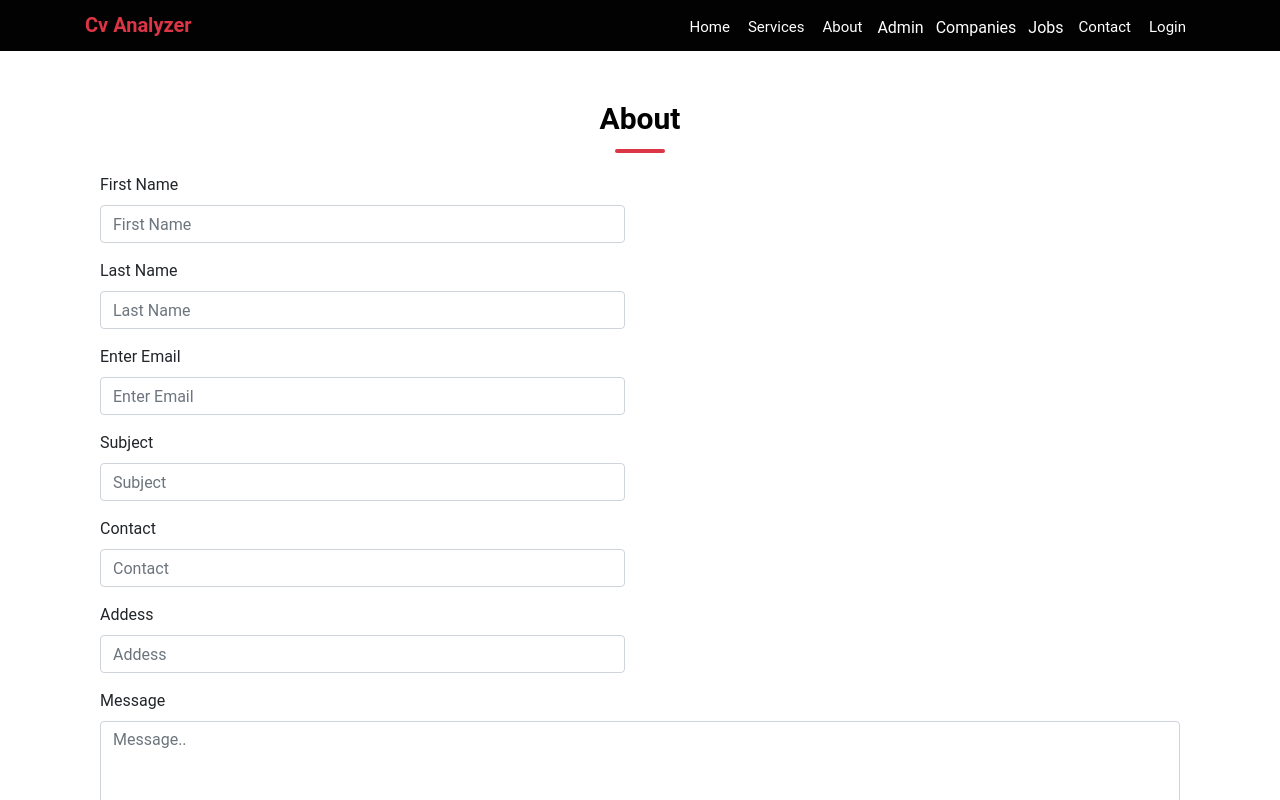
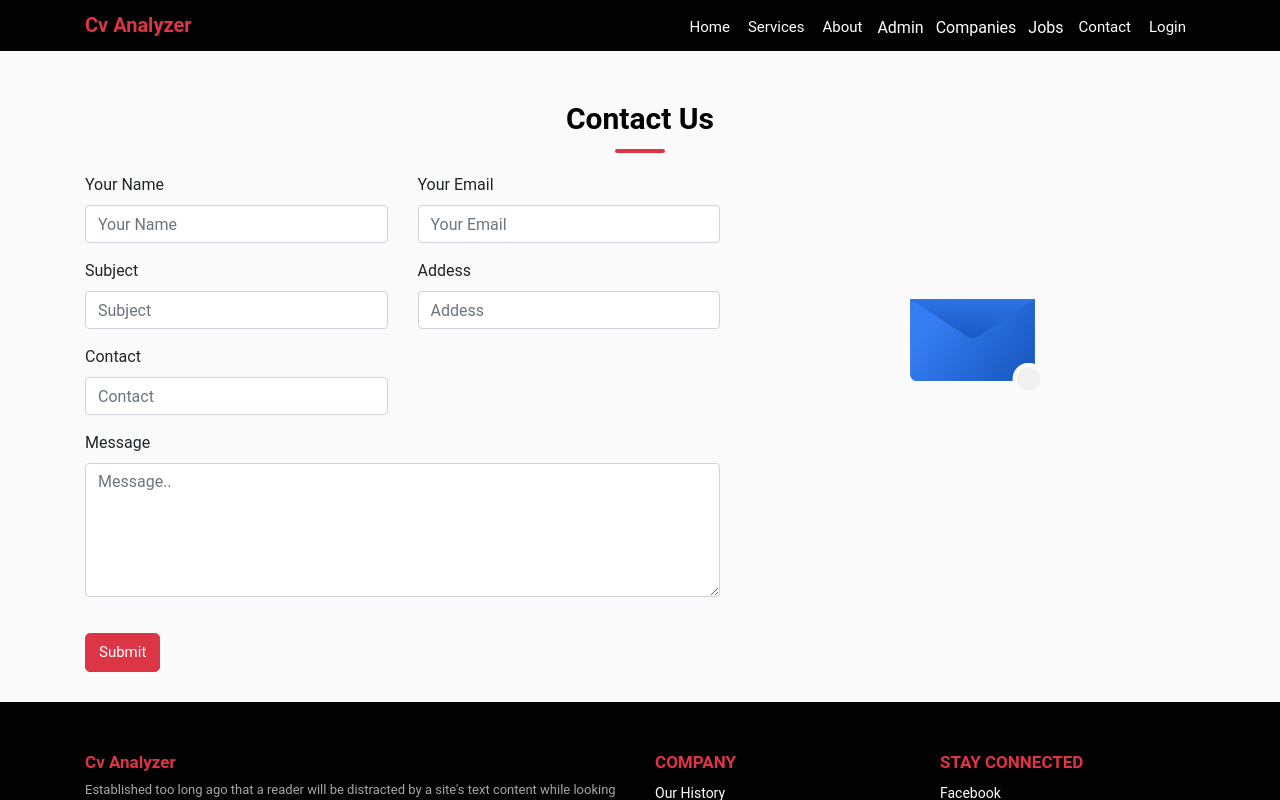
Before and after one commit to muhammadidreesshaikh/cv-analyzer, a React (Create React App) app: page /contact in a window 1280 px wide. Shown: the top 800 px of the page. Built offline with nearby package versions, Linux system fonts and the light colour scheme.

Commit message:
contact page done

```diff
--- a/src/assets/css/contact.css
+++ b/src/assets/css/contact.css
@@ -1,3 +1,23 @@
 .contact{
     padding: 30px 0;
+    background-color: #fafafa;
 }
+
+.contact .main{
+
+}
+
+.contact .main .contact-btn{
+    margin-top: 20px;
+}
+
+.contact .image{
+
+}
+
+.contact .image img{
+    width: 100%;
+    height: auto;
+    object-fit: cover;
+    object-position: center;
+}
--- a/src/assets/css/home.css
+++ b/src/assets/css/home.css
@@ -76,7 +76,6 @@
     font-weight: 600;
     padding-top: 20px;
 }
-
 
 /* connect */
 .connect{
--- a/src/pages/Contact.js
+++ b/src/pages/Contact.js
@@ -1,5 +1,8 @@
 import React from 'react';
 import '../assets/css/contact.css';
+
+// image
+import image from "../assets/img/contactus.gif";
 
 class Contact extends React.Component {
 
@@ -23,73 +26,76 @@ class Contact extends React.Component {
     render() {
         return(
             <div>
-                <div className='contact'>
-                    <div className='container'>
-                        <div className='row'>
+                <div className="contact">
+                    <div className="container">
+                        <div className="row">
 
                             <div className="col-12">
                                 <div className="heading">
-                                    <h3>About</h3>
+                                    <h3>Contact Us</h3>
                                     <div className="seprator"></div>
                                 </div>
                             </div>
 
-                            <div className='col-12'>
-                                <div className='main'>
+                            <div className="col-7">
+                                <div className="main">
                                     <form>
-                                        <div className='col-6'>
+                                        <div className="row">
+                                            <div className="col-6">
                                                 <div class="form-group">
-                                                <label>First Name</label>
-                                                <input type="name" class="form-control" placeholder="First Name"/>
+                                                    <label>Your Name</label>
+                                                    <input type="name" class="form-control" placeholder="Your Name"/>
                                                 </div>
                                             </div>
 
-                                        <div className='col-6'>
+                                            <div className="col-6">
                                                 <div class="form-group">
-                                                <label>Last Name</label>
-                                                <input type="name" class="form-control" placeholder="Last Name"/>
+                                                    <label>Your Email</label>
+                                                    <input type="email" class="form-control" placeholder="Your Email"/>
                                                 </div>
                                             </div>
 
-                                        <div className='col-6'>
-                                            <div class="form-group">
-                                                <label>Enter Email</label>
-                                                <input type="email" class="form-control" placeholder="Enter Email"/>
-                                            </div>
-                                        </div>
-
-                                        <div className='col-6'>
+                                            <div className="col-6">
                                                 <div class="form-group">
                                                     <label>Subject</label>
                                                     <input type="text" class="form-control" placeholder="Subject"/>
                                                 </div>
                                             </div>
 
-                                        <div className='col-6'>
+                                            <div className="col-6">
+                                                <div class="form-group">
+                                                    <label>Addess</label>
+                                                    <input type="text" class="form-control" placeholder="Addess"/>
+                                                </div>
+                                            </div>
+
+                                            <div className="col-6">
                                                 <div class="form-group">
                                                     <label>Contact</label>
                                                     <input type="number" class="form-control" placeholder="Contact"/>
                                                 </div>
                                             </div>
 
-                                        <div className='col-6'>
-                                            <div class="form-group">
-                                                <label>Addess</label>
-                                                <input type="text" class="form-control" placeholder="Addess"/>
-                                            </div>
-                                        </div>
-
-                                        <div className='col-12'>
+                                            <div className="col-12">
                                                 <div class="form-group">
                                                     <label>Message</label>
                                                     <textarea class="form-control" rows="5" placeholder='Message..'></textarea>
                                                 </div>
                                             </div>
 
+                                            <div className="col-12">
                                                 <div className='contact-btn'>
-                                            <button type="submit" class="press btn">Submit</button>
+                                                    <button type="submit" class="press">Submit</button>
+                                                </div>
+                                            </div>
                                         </div>
                                     </form>
+                                </div>
+                            </div>
+
+                            <div className="col-5">
+                                <div className="image">
+                                    <img src={image}/>
                                 </div>
                             </div>
 
```
Also changed, not shown: src/assets/img/contactus.gif (added). Lines whose indentation alone changed are shown as unchanged.
